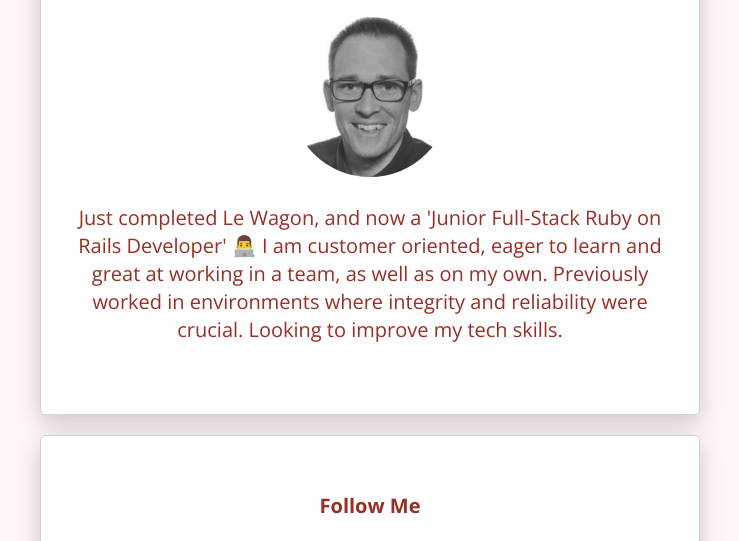
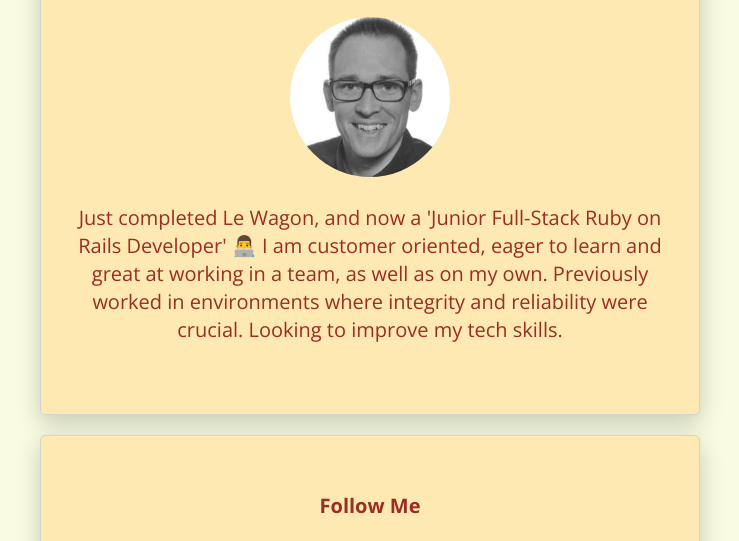
Before and after one commit to jorisd5/profile, a plain HTML site: page index.html in a window 1280 px wide. Shown: the part 206-747 px from the top of the page, without its empty margins (270-1009 px from the left). Drawn offline with nearby package versions, Linux system fonts and the light colour scheme.

Commit message:
Background colors

```diff
--- a/style.css
+++ b/style.css
@@ -3,7 +3,7 @@
 body {
   font-family: 'Open Sans', sans-serif;
   font-weight: 300; /* if you want the light version */
-  background-color: #fff7f7;
+  background-color: #f9fce1;
   color: #992e24;
   font-size: 20px;
   line-height: 1.4;
@@ -40,7 +40,7 @@ h1,h2,h3 {
 }
 
 .card {
-  background: white;
+  background-color: #fee9b2;
   padding: 30px;
   border: 1px solid lightgrey;
   border-radius: 5px;
```
